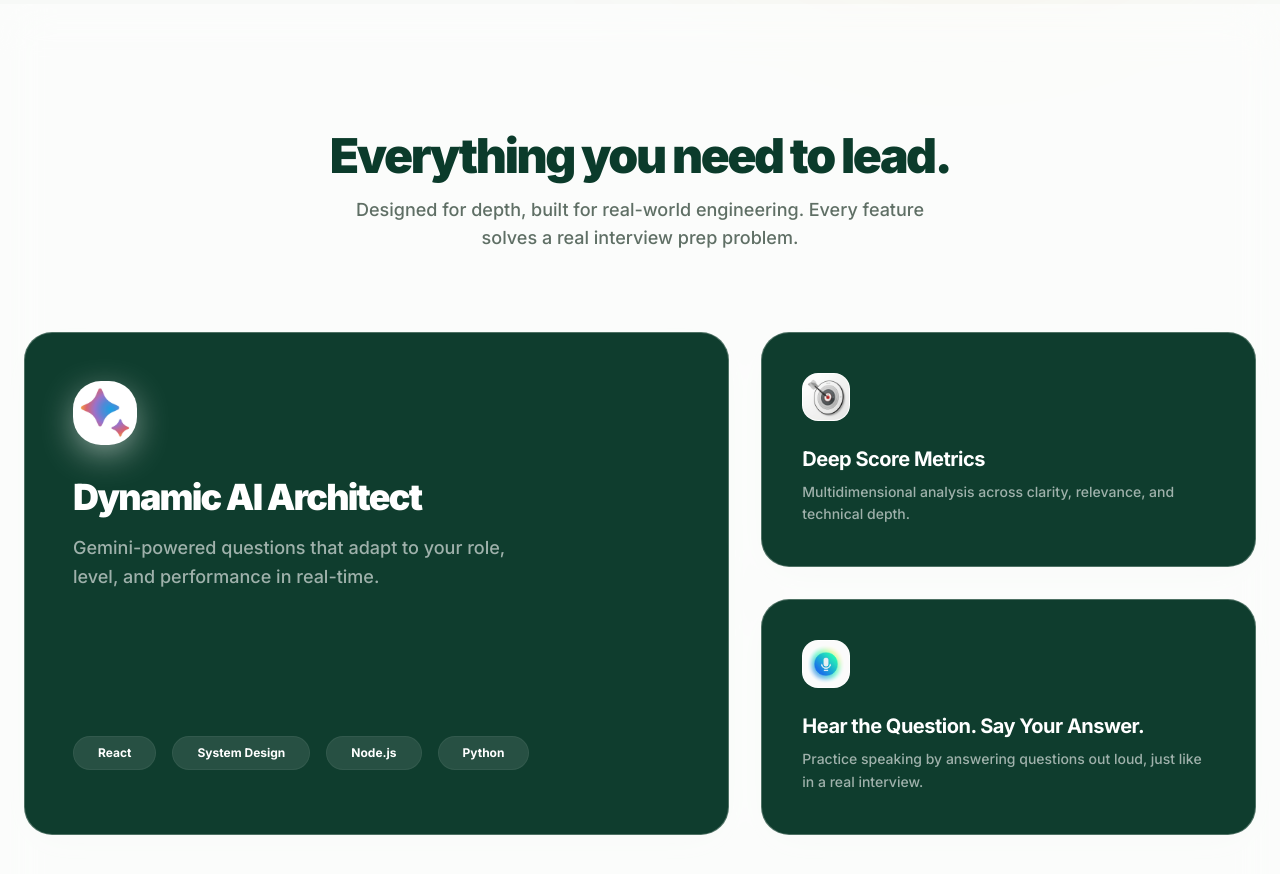
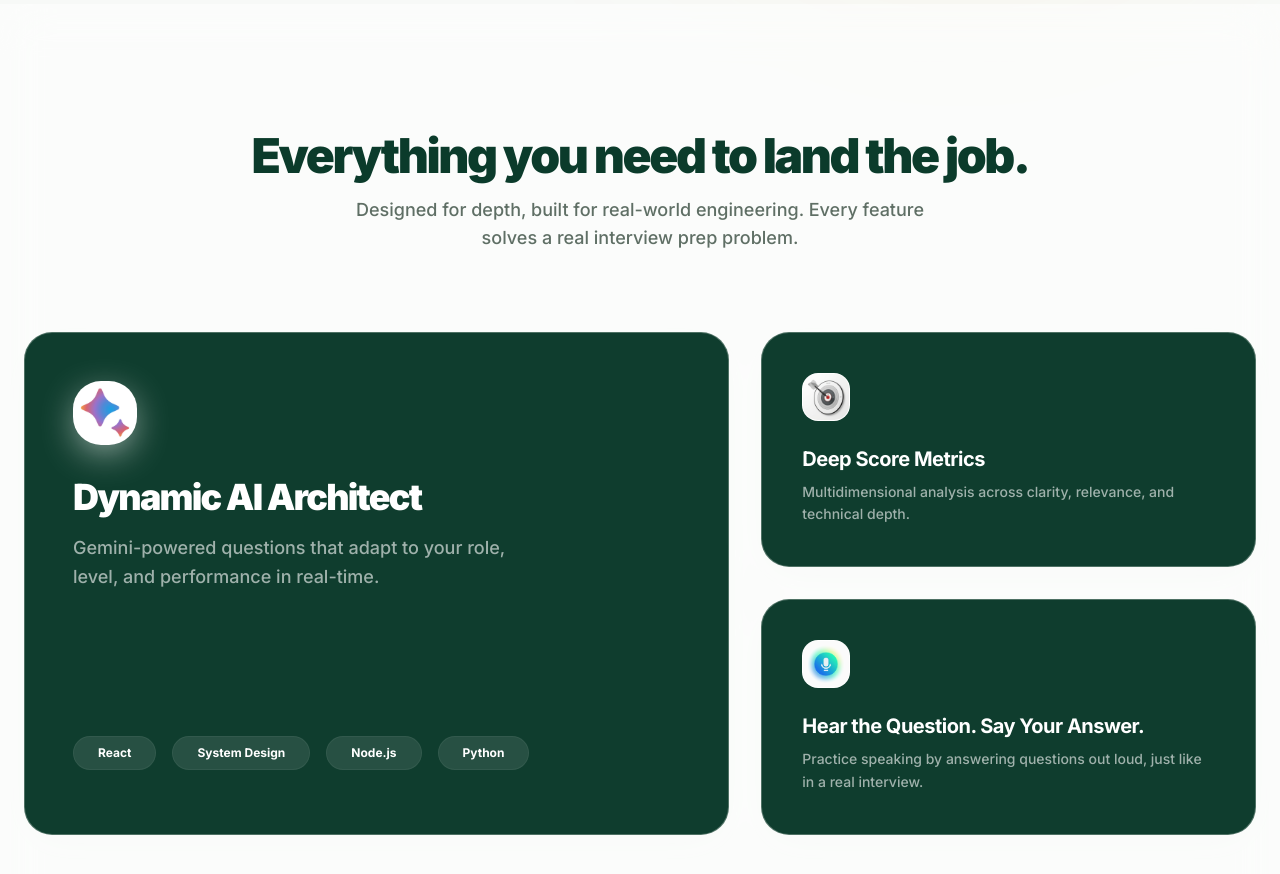
Before and after one commit to vanshikav312/ai-mock-interviewer, a Next.js app: page / in a window 1280 px wide. Shown: the part 840-1714 px from the top of the page. Built offline with nearby package versions, Linux system fonts and the light colour scheme.

Commit message:
docs: update features section heading copy

```diff
--- a/app/page.jsx
+++ b/app/page.jsx
@@ -90,7 +90,7 @@ export default function HomePage() {
       <section id="features" className="py-32 px-6 bg-white/50 backdrop-blur-xl">
         <div className="max-w-7xl mx-auto">
           <div className="mb-20 text-center space-y-4">
-            <h2 className="text-5xl font-black text-luxury tracking-tighter">Everything you need to lead.</h2>
+            <h2 className="text-5xl font-black text-luxury tracking-tighter">Everything you need to land the job.</h2>
             <p className="text-muted font-medium max-w-xl mx-auto text-lg">Designed for depth, built for real-world engineering. Every feature solves a real interview prep problem.</p>
           </div>
 
```
